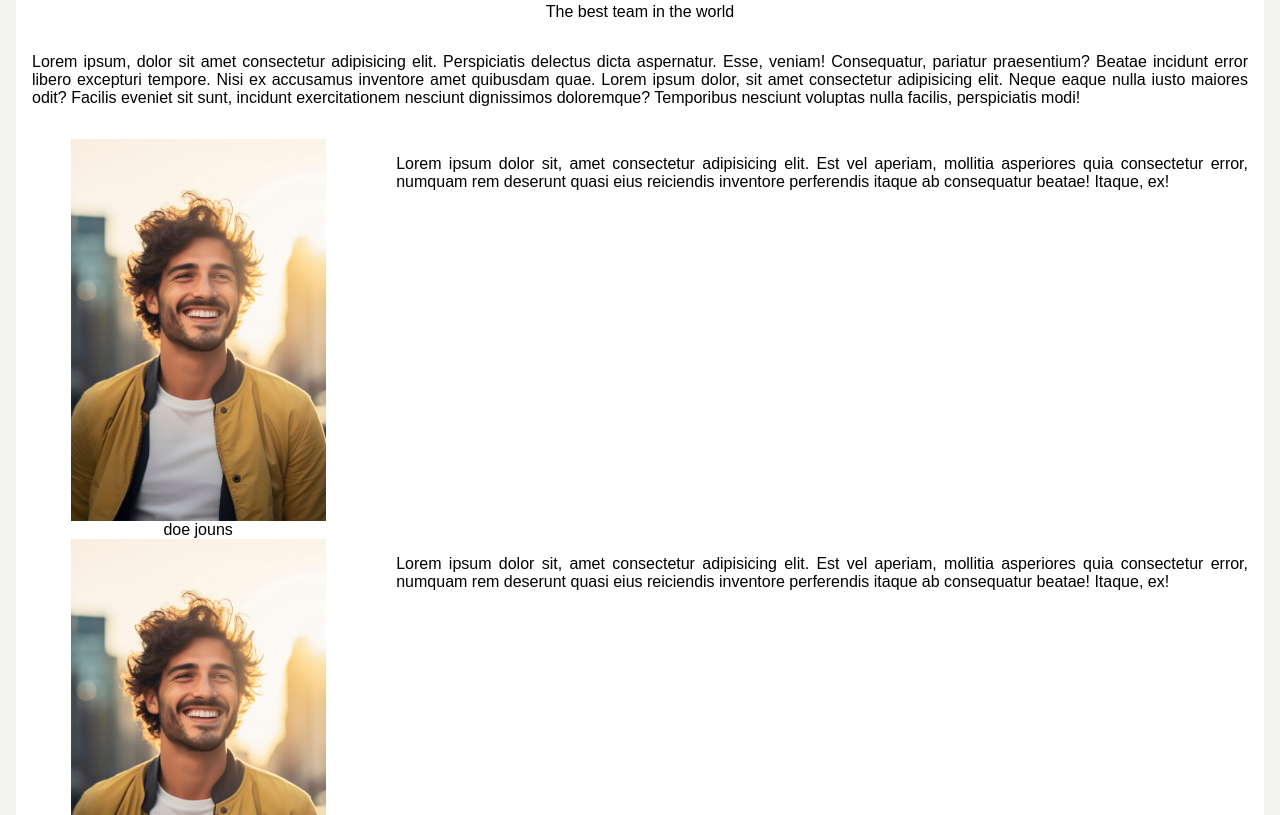
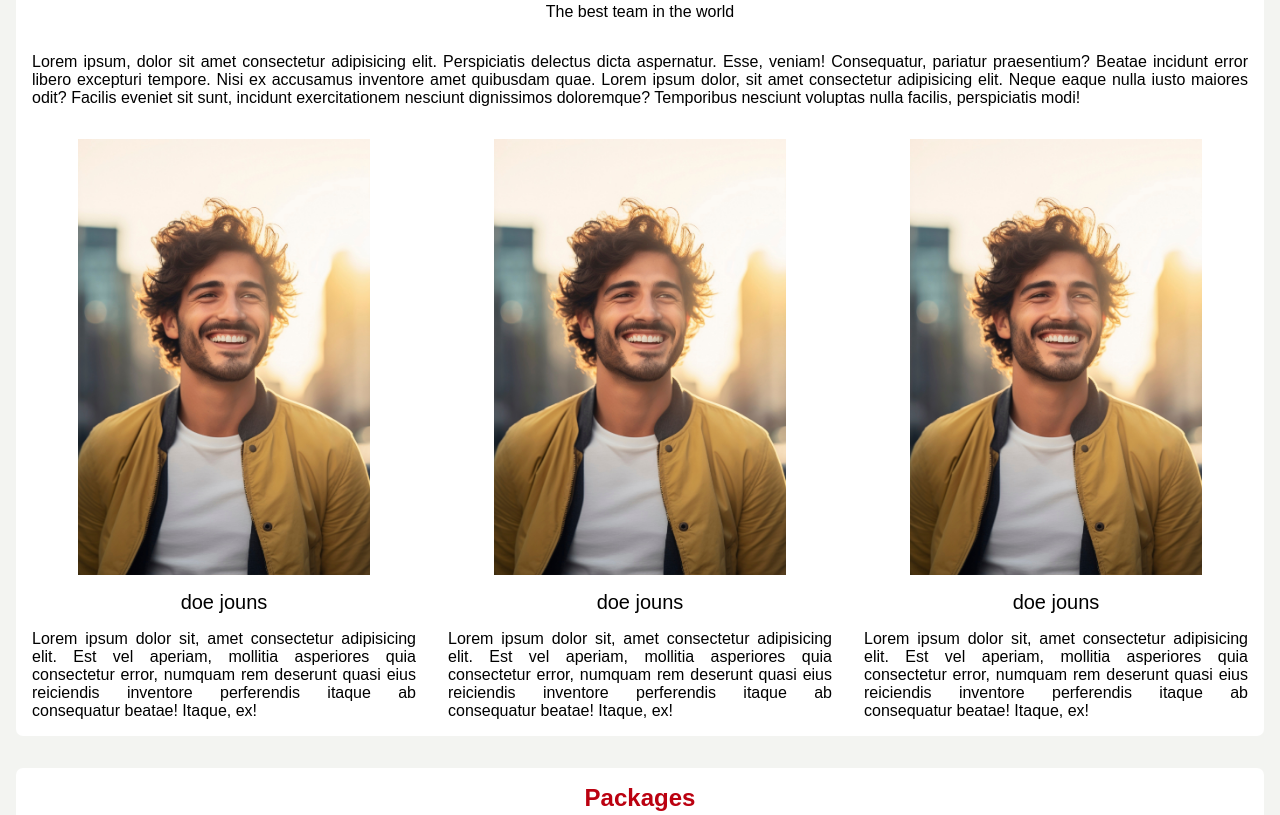
Before and after one commit to Y-A-Asd/front_as_a_noob, a plain HTML site: page cw/cw3/cw3.html in a window 1280 px wide. Shown: the part 1132-1947 px from the top of the page. Drawn offline with Linux system fonts and the light colour scheme.

Commit message:
oh my goodness its done

```diff
--- a/cw/cw3/cw3.css
+++ b/cw/cw3/cw3.css
@@ -259,4 +259,19 @@ form input:last-child:hover{
         height: auto; /* Maintain aspect ratio */
     }
 
+    .our-team{
+        display: grid;
+        grid-auto-flow: row;
+        grid-template-columns: repeat(3, 1fr);
+    }
+    .team{
+        flex-direction: column;
+    }
+    .team span{
+        font-size: 20px;
+        margin: 1rem auto;
+        margin-bottom: 0;
+
+    }
+
 }
```
